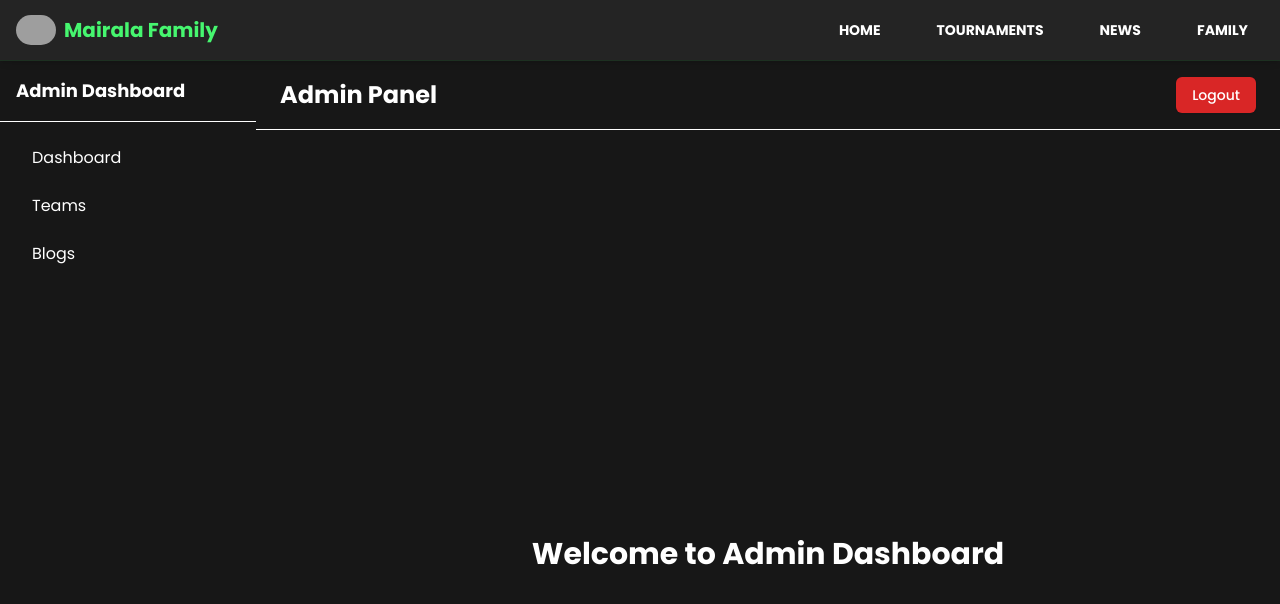
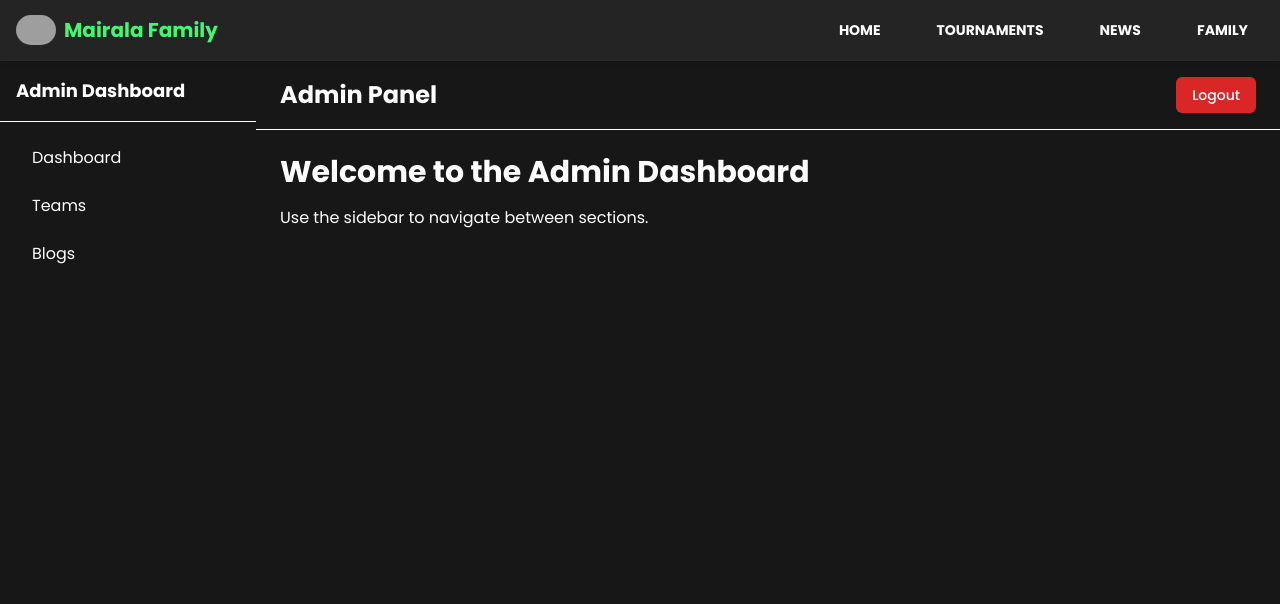
Before and after one commit to shahenwaz/mairala_family, a Next.js app: page /admin in a window 1280 px wide. Shown: the top 604 px of the page. Built offline with nearby package versions, Linux system fonts and the light colour scheme; grey boxes are pictures that could not be loaded.

Commit message:
Added admin dashboard page

```diff
--- a/app/(admin)/admin/page.tsx
+++ b/app/(admin)/admin/page.tsx
@@ -1,11 +1,12 @@
-import React from "react";
+const AdminDashboard = () => {
+  return (
+    <div className="text-[var(--foreground)]">
+      <h1 className="text-3xl font-bold mb-4">
+        Welcome to the Admin Dashboard
+      </h1>
+      <p>Use the sidebar to navigate between sections.</p>
+    </div>
+  );
+};
 
-const AdminPage = () => (
-  <div className="flex items-center justify-center h-screen bg-[var(--background)]">
-    <h1 className="text-3xl font-bold text-[var(--foreground)]">
-      Welcome to Admin Dashboard
-    </h1>
-  </div>
-);
-
-export default AdminPage;
+export default AdminDashboard;
```
